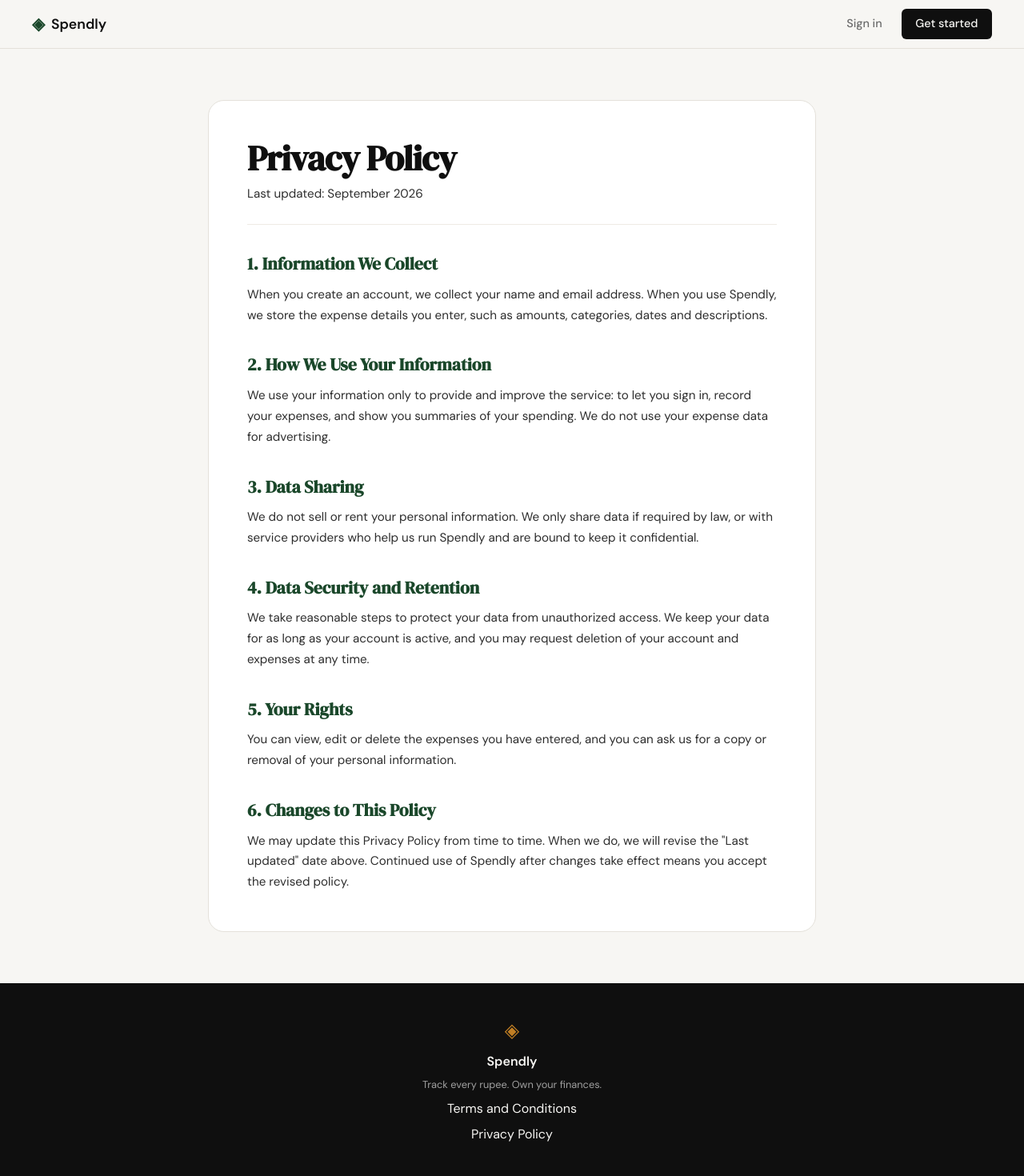
After one commit to darshansingh090906-dotcom/spendly, a Flask app: page /privacy in a window 1280 px wide. The commit adds this page. Shown: the whole page at 80% size. Run offline with Flask 3, Linux system fonts and the light colour scheme.

Commit message:
Add Terms and Privacy pages with routes, styling and footer links

```diff
--- a/app.py
+++ b/app.py
@@ -20,6 +20,16 @@ def register():
 @app.route("/login")
 def login():
     return render_template("login.html")
+
+
+@app.route("/terms")
+def terms():
+    return render_template("terms.html")
+
+
+@app.route("/privacy")
+def privacy():
+    return render_template("privacy.html")
 
 
 # ------------------------------------------------------------------ #
--- a/static/css/style.css
+++ b/static/css/style.css
@@ -508,6 +508,53 @@ a { color: inherit; text-decoration: none; }
 }
 
 /* ------------------------------------------------------------------ */
+/* Terms                                                               */
+/* ------------------------------------------------------------------ */
+
+.terms {
+    padding: 4rem 2rem;
+}
+
+.terms-inner {
+    max-width: 760px;
+    margin: 0 auto;
+    background: var(--paper-card);
+    border: 1px solid var(--border);
+    border-radius: var(--radius-lg);
+    padding: 3rem;
+}
+
+.terms-inner h1 {
+    font-family: var(--font-display);
+    font-size: clamp(2rem, 4vw, 2.75rem);
+    line-height: 1.1;
+    letter-spacing: -0.02em;
+    color: var(--ink);
+    margin-bottom: 0.5rem;
+}
+
+.terms-updated {
+    font-size: 0.85rem;
+    color: var(--ink-muted);
+    padding-bottom: 1.5rem;
+    margin-bottom: 1.5rem;
+    border-bottom: 1px solid var(--border-soft);
+}
+
+.terms-inner h2 {
+    font-family: var(--font-display);
+    font-size: 1.35rem;
+    color: var(--accent);
+    margin: 2rem 0 0.5rem;
+}
+
+.terms-inner p {
+    font-size: 0.95rem;
+    line-height: 1.7;
+    color: var(--ink-soft);
+}
+
+/* ------------------------------------------------------------------ */
 /* Responsive                                                          */
 /* ------------------------------------------------------------------ */
 
@@ -525,6 +572,8 @@ a { color: inherit; text-decoration: none; }
 }
 
 @media (max-width: 600px) {
+    .terms { padding: 2rem 1rem; }
+    .terms-inner { padding: 1.75rem; }
     .nav-links a:not(.nav-cta) { display: none; }
     .hero { padding: 3rem 1rem 2rem; }
 }
--- a/templates/base.html
+++ b/templates/base.html
@@ -34,8 +34,8 @@
             <span class="brand-icon">◈</span>
             <span class="footer-name">Spendly</span>
             <p class="footer-copy">Track every rupee. Own your finances.</p>
-            <a href="#">Terms and Conditions</a>
-            <a href="#">Privacy Policy</a>
+            <a href="{{ url_for('terms') }}">Terms and Conditions</a>
+            <a href="{{ url_for('privacy') }}">Privacy Policy</a>
         </div>
     </footer>
 
--- /dev/null
+++ b/templates/privacy.html
@@ -0,0 +1,32 @@
+{% extends "base.html" %}
+
+{% block title %}Privacy Policy — Spendly{% endblock %}
+
+{% block content %}
+
+<section class="terms">
+    <div class="terms-inner">
+        <h1>Privacy Policy</h1>
+        <p class="terms-updated">Last updated: September 2026</p>
+
+        <h2>1. Information We Collect</h2>
+        <p>When you create an account, we collect your name and email address. When you use Spendly, we store the expense details you enter, such as amounts, categories, dates and descriptions.</p>
+
+        <h2>2. How We Use Your Information</h2>
+        <p>We use your information only to provide and improve the service: to let you sign in, record your expenses, and show you summaries of your spending. We do not use your expense data for advertising.</p>
+
+        <h2>3. Data Sharing</h2>
+        <p>We do not sell or rent your personal information. We only share data if required by law, or with service providers who help us run Spendly and are bound to keep it confidential.</p>
+
+        <h2>4. Data Security and Retention</h2>
+        <p>We take reasonable steps to protect your data from unauthorized access. We keep your data for as long as your account is active, and you may request deletion of your account and expenses at any time.</p>
+
+        <h2>5. Your Rights</h2>
+        <p>You can view, edit or delete the expenses you have entered, and you can ask us for a copy or removal of your personal information.</p>
+
+        <h2>6. Changes to This Policy</h2>
+        <p>We may update this Privacy Policy from time to time. When we do, we will revise the "Last updated" date above. Continued use of Spendly after changes take effect means you accept the revised policy.</p>
+    </div>
+</section>
+
+{% endblock %}
```
Also changed, not shown: templates/terms.html (added, +29 -0 lines).
